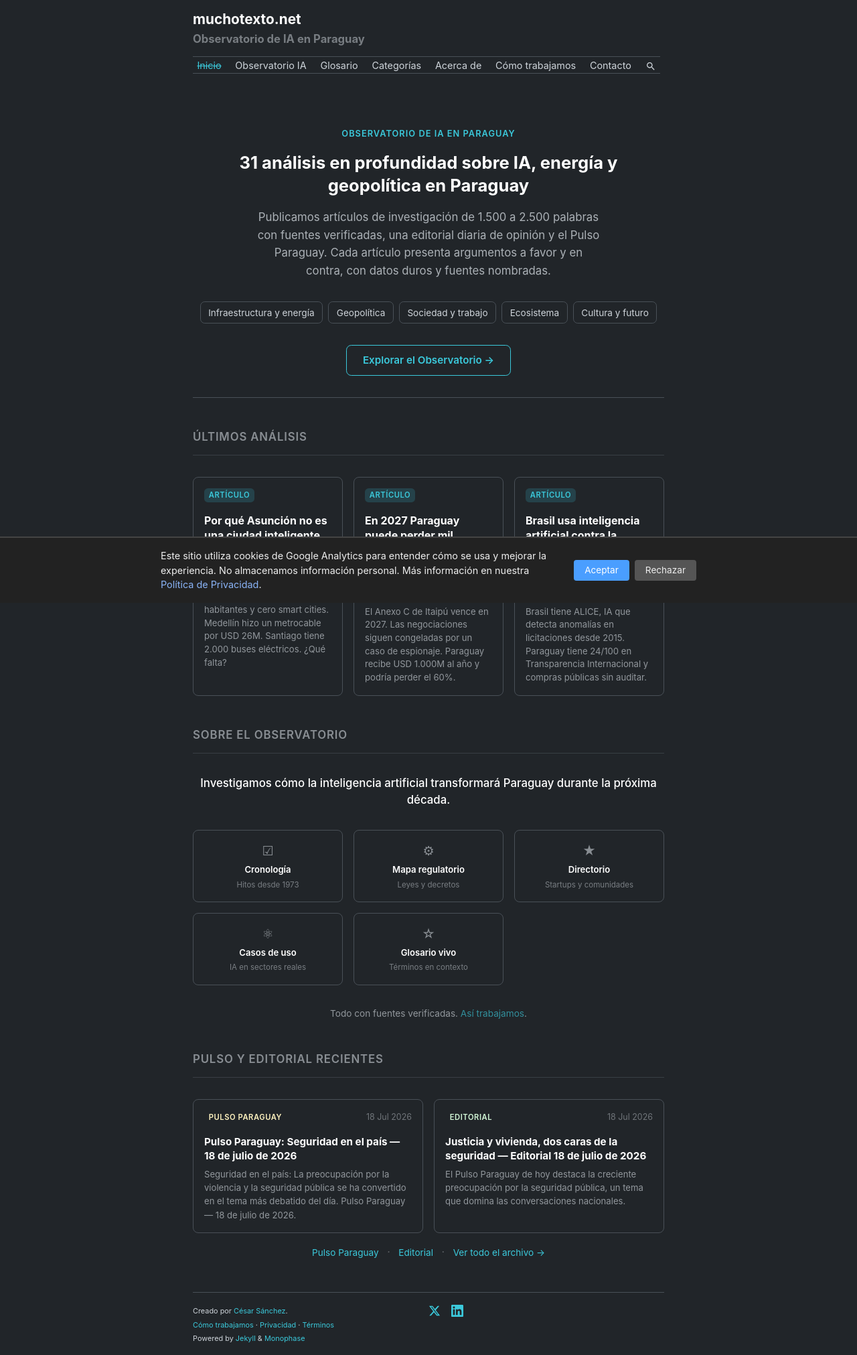
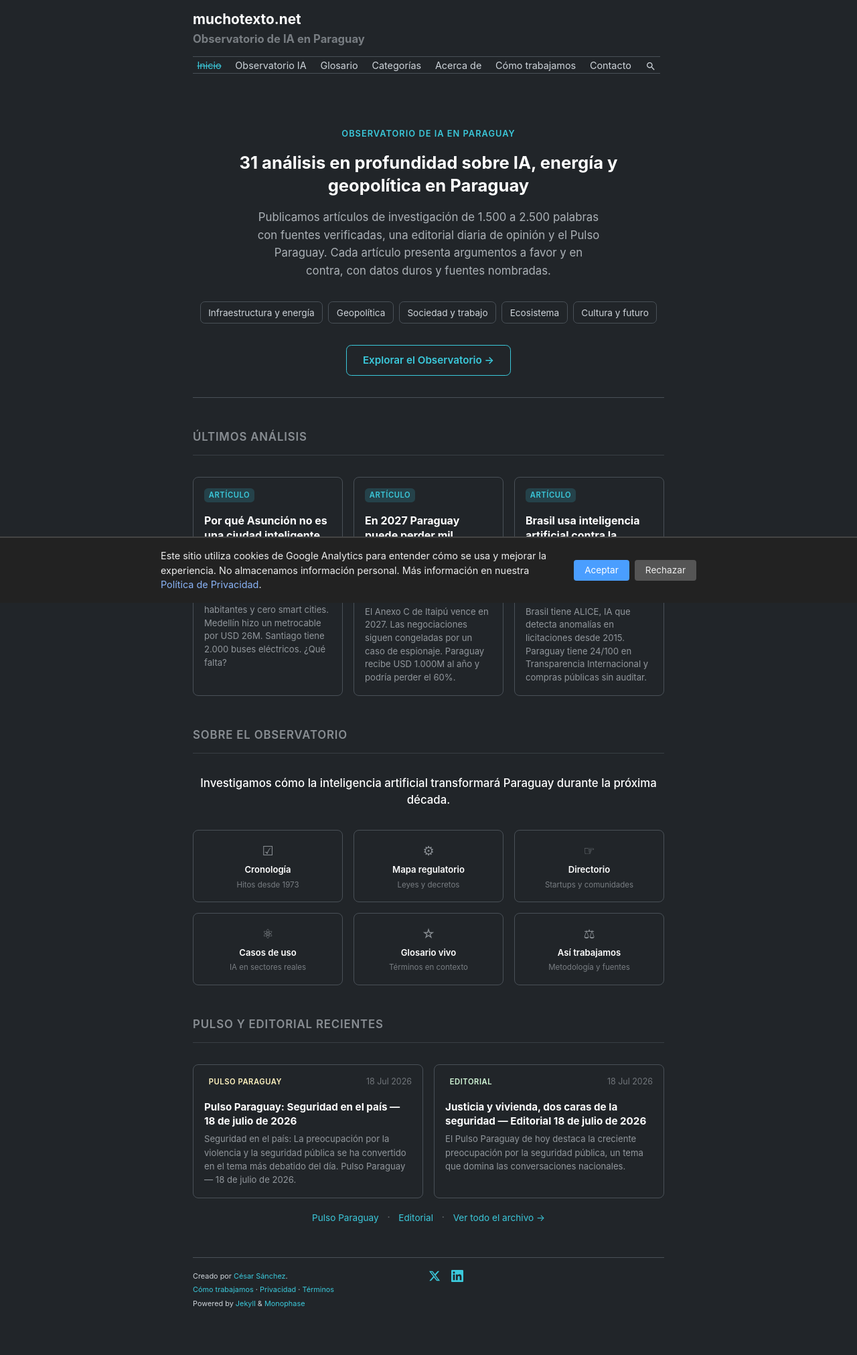
Before and after one commit to miravosqueinteresante/muchotexto.net, a Jekyll site: the page built from index.markdown, in a window 1280 px wide. Shown: the whole page at 67% size. Built offline with Jekyll 4.4.1, drawn with Linux system fonts in a browser that asks for light colours; after the commit the page ends 1971 px from its top, so only the background shows below that.

Commit message:
fix: different icons for Directorio vs Glosario, add Asi trabajamos card, remove footer text

```diff
--- a/_layouts/home.html
+++ b/_layouts/home.html
@@ -81,7 +81,7 @@ layout: default
       <span class="observatorio-desc">Leyes y decretos</span>
     </a>
     <a class="observatorio-card" href="{{ '/directorio/' | relative_url }}">
-      <span class="observatorio-icon">&#9733;</span>
+      <span class="observatorio-icon">&#9758;</span>
       <span class="observatorio-label">Directorio</span>
       <span class="observatorio-desc">Startups y comunidades</span>
     </a>
@@ -95,8 +95,12 @@ layout: default
       <span class="observatorio-label">Glosario vivo</span>
       <span class="observatorio-desc">Términos en contexto</span>
     </a>
+    <a class="observatorio-card" href="{{ '/como-trabajamos/' | relative_url }}">
+      <span class="observatorio-icon">&#9878;</span>
+      <span class="observatorio-label">Así trabajamos</span>
+      <span class="observatorio-desc">Metodología y fuentes</span>
+    </a>
   </div>
-  <p class="about-footer">Todo con fuentes verificadas. <a href="{{ '/como-trabajamos/' | relative_url }}">Así trabajamos</a>.</p>
 </section>
 
 <section class="home-section">
--- a/_sass/monophase/_home.scss
+++ b/_sass/monophase/_home.scss
@@ -324,14 +324,3 @@
   font-size: 0.72em;
   opacity: 0.5;
 }
-
-.about-footer {
-  margin: 0;
-  text-align: center;
-  font-size: 0.85em;
-  opacity: 0.65;
-}
-
-.about-footer a {
-  color: var(--link-color);
-}
```
